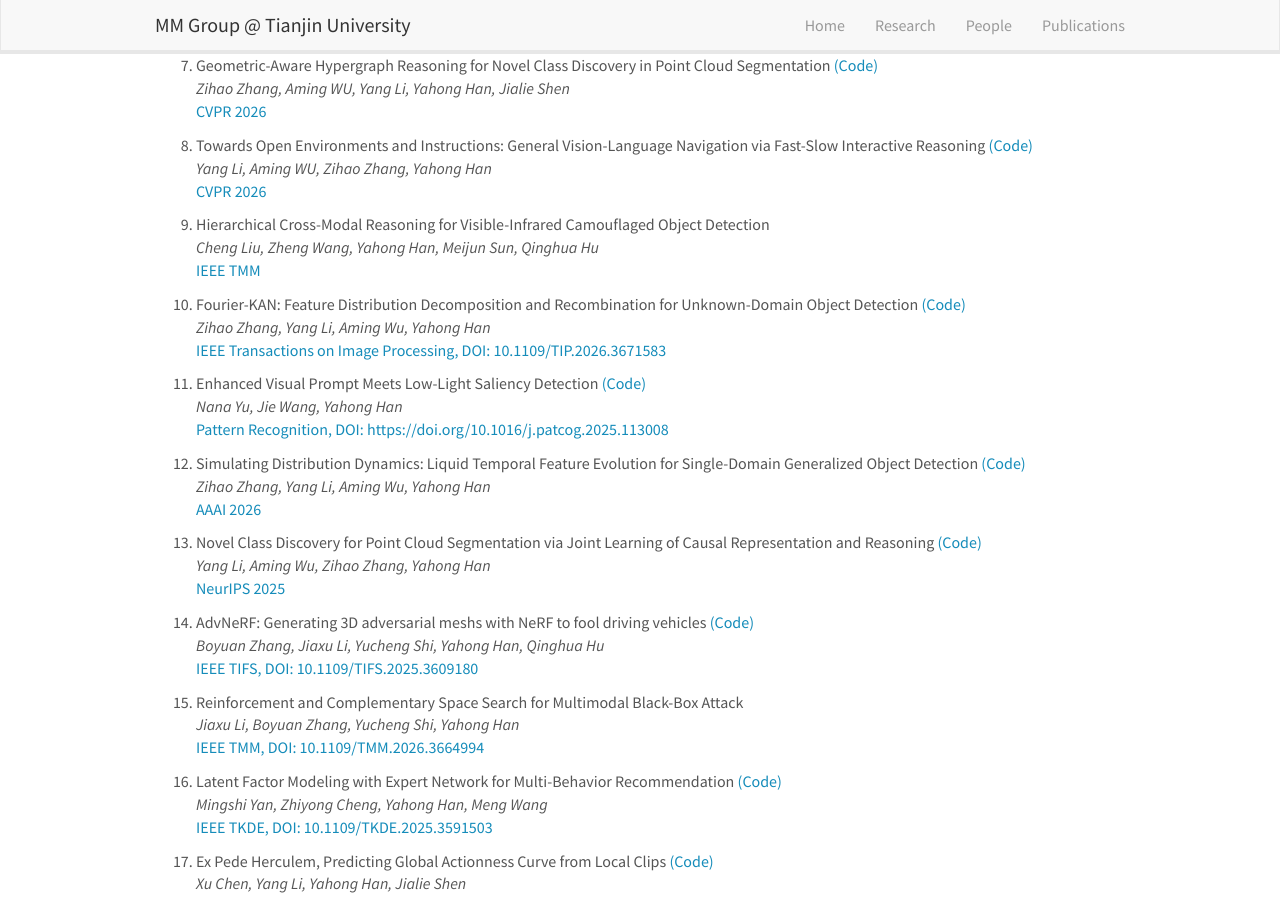
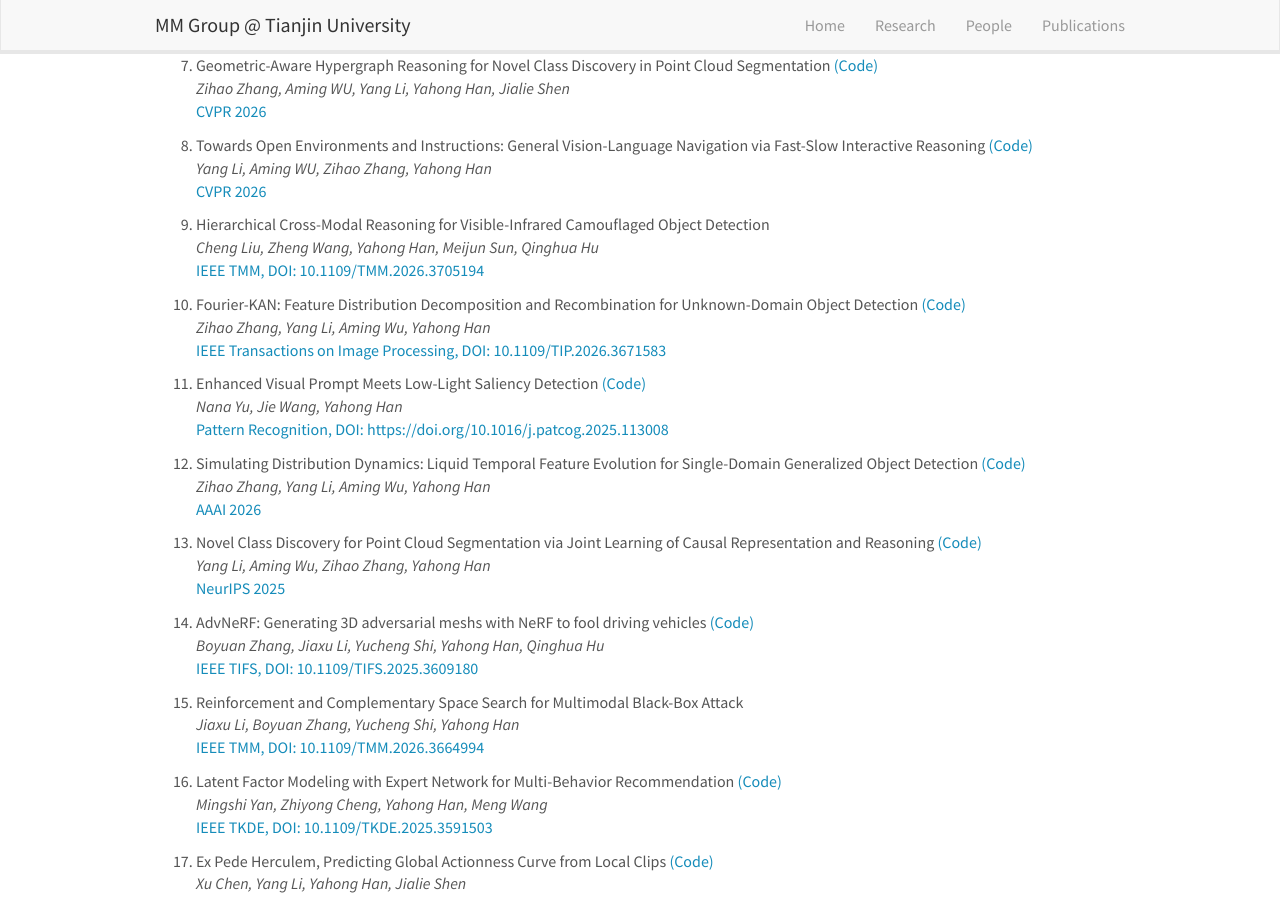
Before and after one commit to tjumm/tjumm.github.io, a Jekyll site: the page built from _pages/publications.md, in a window 1280 px wide and 900 px high, scrolled down 571 px. Built offline with Jekyll 4.4.1, drawn with Linux system fonts in a browser that asks for light colours; comment, search, counter and statistics services are not loaded.

Commit message:
Update publist.yml

```diff
--- a/_data/publist.yml
+++ b/_data/publist.yml
@@ -79,7 +79,7 @@
   authors: Cheng Liu, Zheng Wang, Yahong Han, Meijun Sun, Qinghua Hu
   link:
     url:
-    display: "IEEE TMM"
+    display: "IEEE TMM, DOI: 10.1109/TMM.2026.3705194"
   highlight: 0
 
 - title: "1. Fourier-KAN: Feature Distribution Decomposition and Recombination for Unknown-Domain Object Detection <a href='https://github.com/2490o/Fourier-KAN'>(Code)</a>"
```
